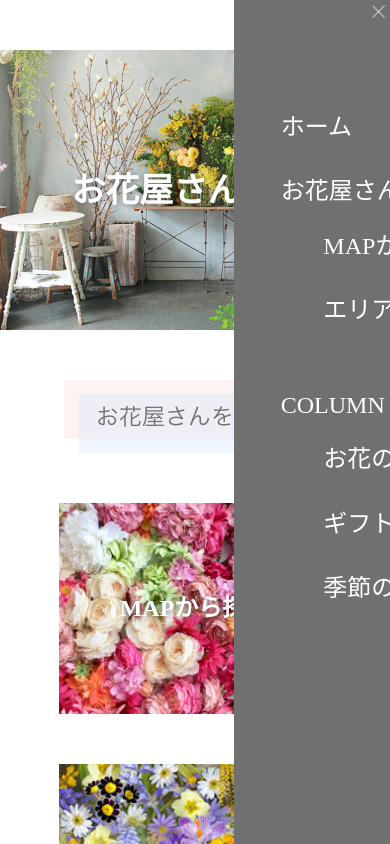
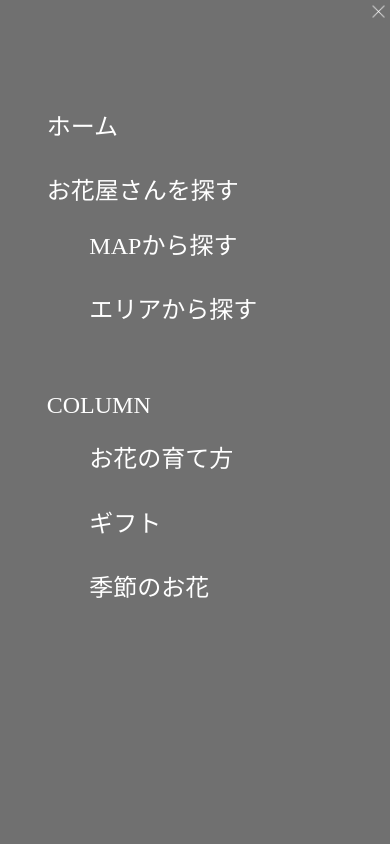
Before and after one commit to Inada-sayuri/ohanayasan_map, a plain HTML site: page index.html in a window 390 px wide. Both pictures are taken after a click on the element 378 px from the left and 25 px from the top of the page. Shown: the top 844 px of the page. Drawn offline with nearby package versions, Linux system fonts and the light colour scheme.

Commit message:
.over を0vwに

```diff
--- a/css/menu.css
+++ b/css/menu.css
@@ -151,7 +151,7 @@ li {
         height: 6vw;
     }
     .over {
-        transform: translateX(60vw);
+        transform: translateX(0vw);
     }
     .pc-menu {
         display: none;
```
